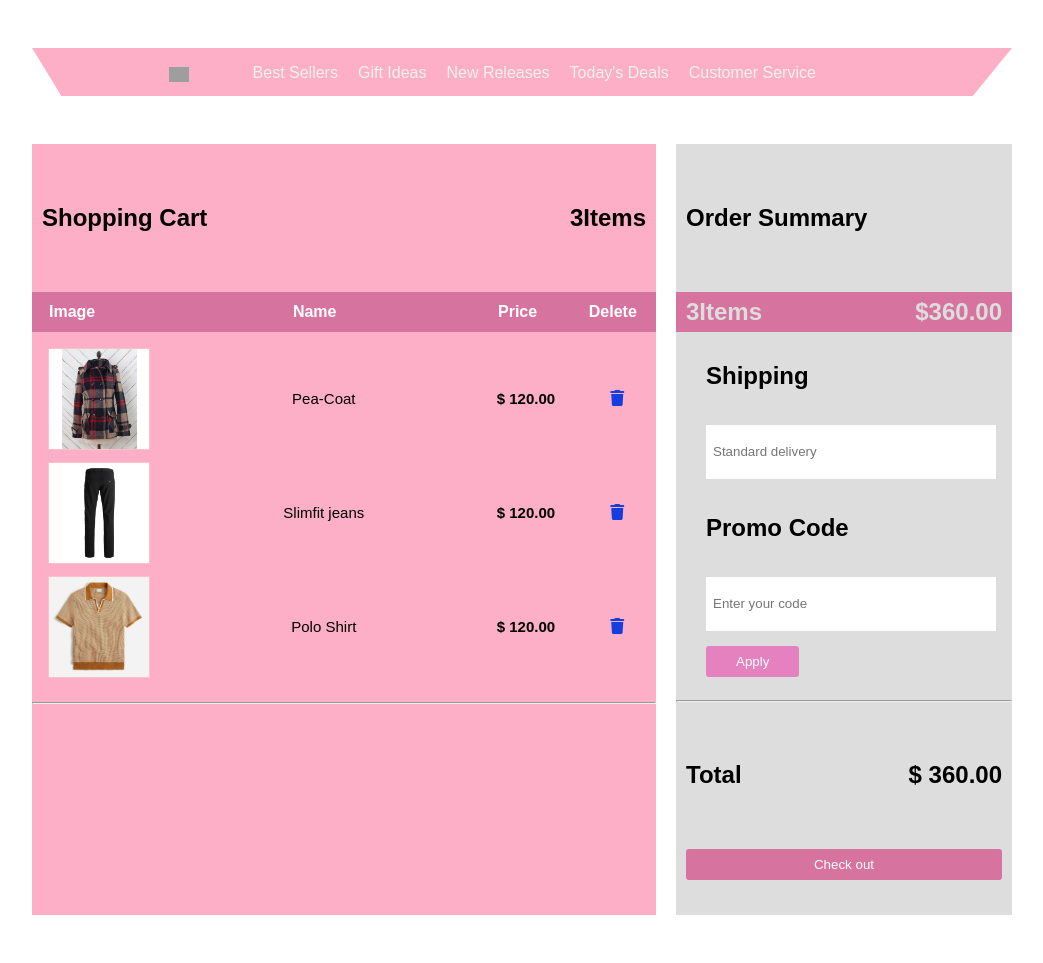
After one commit to syed-hamza/product_recommendation, a Flask app: page /cart in a window 1280 px wide. The commit adds this page. Shown: the whole page, without its empty margins (118-1161 px from the left). Run offline with Flask 3, Linux system fonts and the light colour scheme; lists and menus that the app fills with data are empty; some libraries are stand-ins or nearby versions; grey boxes are pictures that could not be loaded.

Commit message:
some changes

```diff
--- a/Website/app.py
+++ b/Website/app.py
@@ -1,12 +1,8 @@
 from flask import Flask, render_template,jsonify
 import requests
 app = Flask(__name__)
-server_ip = "http://192.168.0.183:5000/"
+server_ip = "http://10.20.203.86:5000"
 
-
-def get_recommendation(id):
-    rec = requests.get(server_ip+"/top5")
-    return rec
 
 @app.route('/')
 def index():
@@ -16,9 +12,6 @@ def index():
     return render_template('index.html', products=products)
 
 
-@app.route('/profile')
-def profile_page():
-    return render_template('profile.html')
 
 @app.route('/login')
 def login_page():
@@ -28,10 +21,13 @@ def login_page():
 def signup_page():
     return render_template('signup.html')
 
+@app.route('/cart')
+def cart_page():
+    return render_template('cart.html')
+
 @app.route('/product/<int:id>')
 def product_page(id):
-    recommended = get_recommendation(id)
-    return render_template('product.html', id=id, recommended=recommended)
+    return render_template('product.html', id=id)
 
 if __name__ == '__main__':
     app.run(debug=True)
--- /dev/null
+++ b/Website/static/css/cart.css
@@ -0,0 +1,211 @@
+body{
+    margin: 0;
+    font-family: Arial, sans-serif;
+}
+
+/* Side Navbar */
+.sidenav {
+    height: 100%;
+    width: 0;
+    position: fixed;
+    z-index: 1;
+    top: 0;
+    left: 0;
+    background-color: #fcafc6;
+    overflow-x: hidden;
+    transition: 0.5s;
+    padding-top: 60px;
+}
+
+.sidenav a {
+    padding: 8px 8px 8px 32px;
+    text-decoration: none;
+    font-size: 20px;
+    color: #ffffff;
+    display: block;
+    transition: 0.3s;
+}
+
+.sidenav a:hover {
+    color:#d6739f;
+}
+
+.sidenav .closebtn {
+    position: absolute;
+    top: 0;
+    right: 25px;
+    font-size: 36px;
+    margin-left: 50px;
+}
+
+@media screen and (max-height: 450px) {
+    .sidenav {
+        padding-top: 15px;
+    }
+    .sidenav a {
+        font-size: 18px;
+    }
+}
+
+.header_section_top {
+    width: 100%;
+    float: left;
+    background-color: #fcafc6;
+    clip-path: polygon(0 0, 100% 0, 96% 100%, 3% 100%);
+    height: auto;
+    padding: 10px 0px;
+
+}
+
+.custom_menu {
+    width: 100%;
+    margin: 0 auto;
+    text-align: center;
+}
+
+.custom_menu ul {
+    margin: 0px;
+    padding: 0px;
+    display: inline-block;
+}
+ul,
+li,
+ol {
+    margin: 0px;
+    padding: 0px;
+    list-style: none;
+}
+
+.custom_menu li {
+    float: left;
+    font-size: 16px;
+    color: #f1f1f1;
+    padding: 6px 10px 0px 10px;
+}
+
+.custom_menu li a {
+    color: #f1f1f1;
+}
+
+.custom_menu li a:hover {
+    color: #d6739f;
+}
+a {
+    color: #1f1f1f;
+    text-decoration: none !important;
+    outline: none !important;
+    -webkit-transition: all .3s ease-in-out;
+    -moz-transition: all .3s ease-in-out;
+    -ms-transition: all .3s ease-in-out;
+    -o-transition: all .3s ease-in-out;
+    transition: all .3s ease-in-out;
+}
+
+.toggle_icon {
+    cursor: pointer;
+    color: #ffffff;
+    order: 2;
+}
+.toggle_icon img{
+    width:20px;
+    position: relative;
+    right:5%;
+}
+
+.header_box {
+    order: 2;
+    display: flex;
+}
+
+
+
+.container{
+    display: flex;
+    margin: 3rem 150px;
+}
+
+.cart{
+    width: 65%;
+    background-color: #fcafc6;
+}
+
+.top{
+    display: flex;
+    justify-content:space-between ;
+    padding: 10px;
+    margin: 30px 0;
+}
+table{
+    width: 100%;
+    padding:10px;
+    text-align: center;
+}
+.table-head{
+    color:white;
+    background-color: #d6739f;
+}
+.head-img{
+    text-align: left;
+    padding-left: 7px;
+}
+.summary{
+    background-color: #ddd;
+    width: 35%;
+    margin-left: 20px;
+}
+.detail{
+    margin: 10px 0;
+    padding: 0 10px;
+    align-items: center;
+    background-color: #d6739f;
+    color: #ddd;
+    height:40px;
+    display: flex;
+    justify-content: space-between;
+}
+
+input{
+  border: none;
+  outline:none;
+  width:100%;
+  height:40px;
+  margin:15px 0;
+  padding: 7px;
+}
+button{
+    border:none;
+    background-color: #e681bf;
+    padding: 8px 30px;
+    color: white;
+    border-radius: 3px;
+    cursor:pointer;
+    margin-bottom: 15px;
+}
+.checkout{
+    width:100%;
+    background-color: #d6739f;
+}
+button:hover, .checkout:hover{
+ background-color:#fcafc6;
+}
+
+.img-box{
+    margin: 5px;
+    width: 100px;
+    height: 100px;
+    border: 1px solid pink;
+    background-color: white;
+    display: flex;
+    align-items: center;
+    justify-content: center;
+}
+.img{
+    max-width: 100px;
+    max-height: 100px;
+}
+.fa-trash{
+    color:rgb(22, 62, 223);
+}
+.fa-trash:hover{
+    color: #252525;
+}
--- /dev/null
+++ b/Website/static/js/cart.js
@@ -0,0 +1,72 @@
+const product =[
+    {
+        image: "product_recommendation/Website/static/product_images/Peacoat.jpg",
+        title: "Pea-Coat",
+        price: 120
+    },
+    {
+        image: "product_recommendation/Website/static/product_images/Slim-fit.jpg",
+        title: "Slimfit jeans",
+        price: 120
+    },
+    {
+        image: "product_recommendation/Website/static/product_images/Polo.jpg",
+        title: "Polo Shirt",
+        price: 120
+    }
+]
+
+const categories = [...new Set(product.map((item)=>
+    {return item}))];
+
+function delElement(a){
+    categories.splice(a,1);
+    displaycart();
+}
+
+function promo(){
+    let promocode = document.getElementById('promocode').value;
+    if(promocode==1234){
+        displaycart(50);
+    }
+    else{
+        prompt("enter correct code");
+    }
+}
+
+function displaycart(c){
+    let j=0, total =0;
+    document.getElementById("itemA").innerHTML = categories.length + "Items";
+    document.getElementById("itemB").innerHTML = categories.length + "Items";
+    if(categories.length==0){
+        document.getElementById("root").innerHTML="Your cart is empty";
+
+        document.getElementById("totalA").innerHTML = "$ 00.00";
+        document.getElementById("totalB").innerHTML = "$ 00.00";
+    }
+  else{
+    document.getElementById("root").innerHTML = categories.map((items)=>{
+        let {image,title,price} = items;
+        total = total+price;
+        document.getElementById("totalA").innerHTML = "$" + total +".00";
+
+       if(c==50){
+        document.getElementById("totalB").innerHTML = "$ "+(total-c)+".00";
+       }else{
+        document.getElementById("totalB").innerHTML = "$ "+total+ ".00";
+       }
+        return(
+            `<tr>
+                <td width="150"><div class="img-box"><img class="img"
+            src=${image}></div></td>
+                            <td width="360"><p style='font-size:15px;'>${title}</p></td>
+                            <td width="150"><h2 style='font-size:15px;
+            color:black;' >$ ${price}.00 </h2></td>
+                            <td width="70">`+"<i class='fa-solid fa-trash'onclick='delElement("+(j++) +")'></i></td>"+
+                            `</tr>`
+        );
+
+    }).join('');
+}
+}
+displaycart();
--- a/Website/static/js/index.js
+++ b/Website/static/js/index.js
@@ -1,6 +1,7 @@
+url = "http://10.20.203.86:5000"
 async function start() {
 
-    fetch('http://192.168.0.183:5000/products')
+    fetch(`${url}/products`)
     .then(response => response.json())
     .then(data => {
         products_data = data.products
--- /dev/null
+++ b/Website/templates/cart.html
@@ -0,0 +1,92 @@
+<!DOCTYPE html>
+<html lang="en">
+<head>
+  <meta charset="UTF-8">
+  <meta name="viewport" content="width=device-width, initial-scale=1.0">
+  <script src="https://kit.fontawesome.com/92d70a2fd8.js" crossorigin="anonymous"></script>
+  <link rel="stylesheet" href="../static/css/cart.css">
+  <title>Cart Page</title>
+</head>
+<body>
+  <div class="container">
+    <div class="header_section_top">
+      <div class="row">
+        <div class="col-sm-12">
+          <div class="custom_menu">
+            <span class="toggle_icon" onclick="openNav()"><img src="C:\Users\sunid\Documents\5TH SEM\SE\product_recommendation\Website\static\images\toggle-icon.png" alt="Toggle Icon"></span>
+            <ul>
+              <li><a href="#">Best Sellers</a></li>
+              <li><a href="#">Gift Ideas</a></li>
+              <li><a href="#">New Releases</a></li>
+              <li><a href="#">Today's Deals</a></li>
+              <li><a href="#">Customer Service</a></li>
+            </ul>
+          </div>
+        </div>
+      </div>
+    </div>
+  </div>
+  <div id="mySidenav" class="sidenav">
+    <a href="javascript:void(0)" class="closebtn" onclick="closeNav()">&times;</a>
+    <a href="/">Home</a>
+    <a href="/fashion">Fashion</a>
+    <a href="/electronic">Footwear</a>
+    <a href="/jewellery">Bag</a>
+  </div>
+
+  <!------------------------------------------------------------------------------------------------------------------------------------->
+  <div class="container">
+    <div class="cart">
+      <div class="top">
+        <h2>Shopping Cart</h2>
+        <h2 id="itemA">4 items</h2>
+      </div>
+      <table cellspacing="0" class="table-head">
+        <tr>
+            <th width="150" class="head-img">Image</th>
+            <th width="360">Name</th>
+            <th width="150">Price</th>
+            <th width="70">Delete</th>
+        </tr>
+      </table>
+      <table id="root" cellspacing="0"></table>
+      <hr>
+      </div>
+
+<div class="summary">
+  <div class="top">
+      <h2>Order Summary</h2>
+  </div>
+ <div class="detail">
+    <h2 id="itemB">4 items</h2>
+    <h2 id="totalA">$600.00</h2>
+  </div>
+  <div style="margin-top: 30px; padding: 0 30px;">
+    <h2>Shipping</h2>
+    <input type="text" placeholder="Standard delivery">
+    <h2>Promo Code</h2>
+  <input type="text" placeholder="Enter your code" id="promocode">
+  <button class="first-btn" id="promo" onclick="promo()">Apply</button>
+  </div>
+  <hr>
+  <div class="top">
+    <h2>Total</h2>
+    <h2 id="totalB">$600.00</h2>
+  </div>
+  <div style="padding: 0 10px; margin-bottom: 20px;">
+    <button class="checkout">Check out</button>
+</div>
+</div>
+    <script src="../static/js/cart.js"></script>
+    <script>
+      function openNav() {
+        document.getElementById("mySidenav").style.width = "250px";
+      }
+
+      function closeNav() {
+        document.getElementById("mySidenav").style.width = "0";
+      }
+    </script>
+
+</body>
+</html>
```
Also changed, not shown: Website/static/js/product.js (+67 -9 lines), Website/templates/login.html (+3 -5 lines), Website/templates/product.html (+4 -41 lines), Website/templates/profile.html (deleted, +0 -126 lines), server.py (+14 -8 lines), Website/static/product_images/Linen.jpg (renamed from Website/static/product_images/Lenin.jpg), 1 other file.
